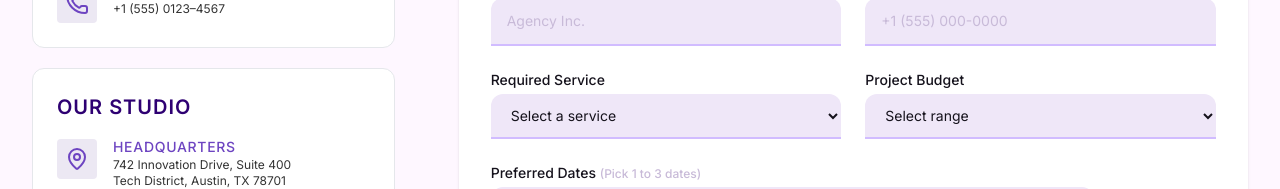
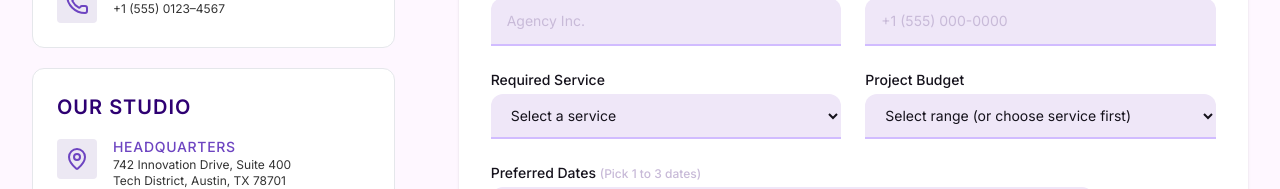
Before and after one commit to alvestudiomedia-hue/Alve-Studio-Website, a Next.js app: page /contact in a window 1280 px wide. Shown: the part 555-744 px from the top of the page. Built offline with nearby package versions, Linux system fonts and the light colour scheme.

Commit message:
Sync contact form budget options with service pricing tiers

```diff
--- a/src/components/contact/ContactForm.tsx
+++ b/src/components/contact/ContactForm.tsx
@@ -1,6 +1,6 @@
 'use client';
 
-import { useState } from 'react';
+import { useState, useEffect } from 'react';
 import { useForm } from 'react-hook-form';
 import { ArrowRight, Calendar as CalendarIcon, X, Plus, CheckCircle2 } from 'lucide-react';
 
@@ -15,6 +15,72 @@ type FormData = {
   privacyPolicy: boolean;
 };
 
+const SERVICE_BUDGET_RANGES: Record<string, { value: string; label: string }[]> = {
+  'growth-marketing': [
+    { value: '500k-750k', label: '₦500,000 – ₦750,000' },
+    { value: '750k-1m', label: '₦750,000 – ₦1,000,000' },
+    { value: '1m-1.5m', label: '₦1,000,000 – ₦1,500,000' },
+    { value: '1.5m-2m', label: '₦1,500,000 – ₦2,000,000' },
+    { value: '2m+', label: '₦2,000,000+' },
+    { value: 'custom-enterprise', label: 'Custom / Enterprise' },
+    { value: 'need-guidance', label: 'Not sure — I need guidance' },
+  ],
+  'web-development': [
+    { value: '750k-1m', label: '₦750,000 – ₦1,000,000' },
+    { value: '1m-1.5m', label: '₦1,000,000 – ₦1,500,000' },
+    { value: '1.5m-2m', label: '₦1,500,000 – ₦2,000,000' },
+    { value: '2m-3m', label: '₦2,000,000 – ₦3,000,000' },
+    { value: '3m+', label: '₦3,000,000+' },
+    { value: 'custom-enterprise', label: 'Custom / Enterprise' },
+    { value: 'need-guidance', label: 'Not sure — I need guidance' },
+  ],
+  'qa-testing': [
+    { value: '300k-500k', label: '₦300,000 – ₦500,000' },
+    { value: '500k-750k', label: '₦500,000 – ₦750,000' },
+    { value: '750k-1m', label: '₦750,000 – ₦1,000,000' },
+    { value: '1m+', label: '₦1,000,000+' },
+    { value: 'custom-enterprise', label: 'Custom / Enterprise' },
+    { value: 'need-guidance', label: 'Not sure — I need guidance' },
+  ],
+  'project-delivery': [
+    { value: '400k-500k', label: '₦400,000 – ₦500,000' },
+    { value: '500k-750k', label: '₦500,000 – ₦750,000' },
+    { value: '750k-1m', label: '₦750,000 – ₦1,000,000' },
+    { value: '1m-1.5m', label: '₦1,000,000 – ₦1,500,000' },
+    { value: '1.5m+', label: '₦1,500,000+' },
+    { value: 'custom-enterprise', label: 'Custom / Enterprise' },
+    { value: 'need-guidance', label: 'Not sure — I need guidance' },
+  ],
+  'creative-services': [
+    { value: '350k-500k', label: '₦350,000 – ₦500,000' },
+    { value: '500k-750k', label: '₦500,000 – ₦750,000' },
+    { value: '750k-1m', label: '₦750,000 – ₦1,000,000' },
+    { value: '1m-1.5m', label: '₦1,000,000 – ₦1,500,000' },
+    { value: '1.5m+', label: '₦1,500,000+' },
+    { value: 'custom-enterprise', label: 'Custom / Enterprise' },
+    { value: 'need-guidance', label: 'Not sure — I need guidance' },
+  ],
+  'field-marketing': [
+    { value: '350k-500k', label: '₦350,000 – ₦500,000' },
+    { value: '500k-750k', label: '₦500,000 – ₦750,000' },
+    { value: '750k-1m', label: '₦750,000 – ₦1,000,000' },
+    { value: '1m-1.5m', label: '₦1,000,000 – ₦1,500,000' },
+    { value: '1.5m+', label: '₦1,500,000+' },
+    { value: 'custom-enterprise', label: 'Custom / Enterprise' },
+    { value: 'need-guidance', label: 'Not sure — I need guidance' },
+  ],
+};
+
+const DEFAULT_BUDGET_RANGES = [
+  { value: '300k-500k', label: '₦300,000 – ₦500,000' },
+  { value: '500k-1m', label: '₦500,000 – ₦1,000,000' },
+  { value: '1m-2m', label: '₦1,000,000 – ₦2,000,000' },
+  { value: '2m-3m', label: '₦2,000,000 – ₦3,000,000' },
+  { value: '3m+', label: '₦3,000,000+' },
+  { value: 'custom-enterprise', label: 'Custom / Enterprise' },
+  { value: 'need-guidance', label: 'Not sure — I need guidance' },
+];
+
 export default function ContactForm() {
   const [preferredDates, setPreferredDates] = useState<string[]>([]);
   const [dateInput, setDateInput] = useState('');
@@ -24,6 +90,8 @@ export default function ContactForm() {
   const {
     register,
     handleSubmit,
+    watch,
+    setValue,
     formState: { errors, isSubmitting },
     reset,
   } = useForm<FormData>({
@@ -38,6 +106,19 @@ export default function ContactForm() {
       privacyPolicy: false,
     },
   });
+
+  const selectedService = watch('requiredService');
+
+  // Reset budget if currently selected budget is not valid for newly selected service
+  useEffect(() => {
+    if (selectedService && SERVICE_BUDGET_RANGES[selectedService]) {
+      const validValues = SERVICE_BUDGET_RANGES[selectedService].map((o) => o.value);
+      const currentBudget = watch('projectBudget');
+      if (currentBudget && !validValues.includes(currentBudget)) {
+        setValue('projectBudget', '');
+      }
+    }
+  }, [selectedService, setValue, watch]);
 
   const handleAddDate = () => {
     setDateError(null);
@@ -189,19 +270,32 @@ export default function ContactForm() {
 
         {/* Project Budget */}
         <div>
-          <label htmlFor="projectBudget" className="block text-sm font-medium text-ink mb-1">
-            Project Budget
-          </label>
+          <div className="flex items-center justify-between mb-1">
+            <label htmlFor="projectBudget" className="block text-sm font-medium text-ink">
+              Project Budget
+            </label>
+            {selectedService && (
+              <span className="text-[11px] font-medium text-purple-mid animate-fadeIn">
+                Tailored to service
+              </span>
+            )}
+          </div>
           <select
             id="projectBudget"
             {...register('projectBudget', { required: 'Please select a budget range' })}
             className={inputClasses(!!errors.projectBudget)}
           >
-            <option value="">Select range</option>
-            <option value="10k-25k">$10,000 – $25,000</option>
-            <option value="25k-50k">$25,000 – $50,000</option>
-            <option value="50k-100k">$50,000 – $100,000</option>
-            <option value="100k+">$100,000+</option>
+            <option value="">
+              {selectedService ? 'Select budget range' : 'Select range (or choose service first)'}
+            </option>
+            {(selectedService && SERVICE_BUDGET_RANGES[selectedService]
+              ? SERVICE_BUDGET_RANGES[selectedService]
+              : DEFAULT_BUDGET_RANGES
+            ).map((opt) => (
+              <option key={opt.value} value={opt.value}>
+                {opt.label}
+              </option>
+            ))}
           </select>
           {errors.projectBudget && (
             <p className="mt-1 text-sm text-red-500">{errors.projectBudget.message}</p>
```
